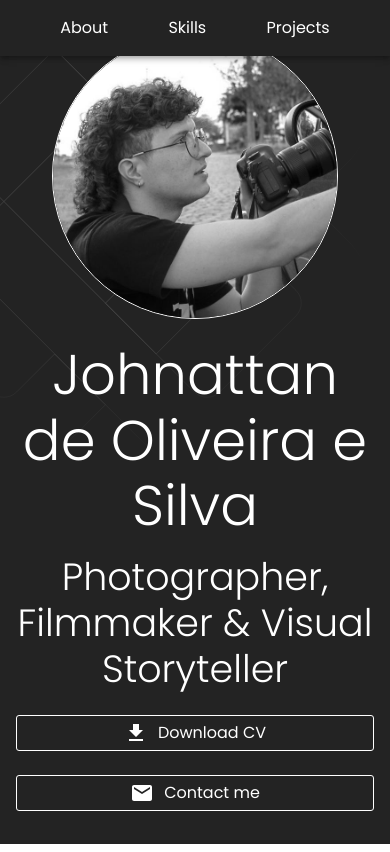
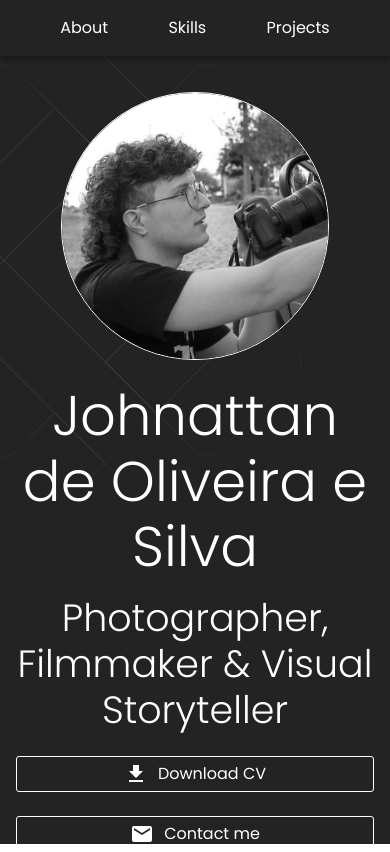
Before and after one commit to Masthw/PortfolioJohnix, a React (Vite) app: page / in a window 390 px wide. Built offline with nearby package versions, Linux system fonts and the light colour scheme.

Commit message:
fix: Hero component UI

```diff
--- a/src/pages/Home/sections/Hero/Hero.tsx
+++ b/src/pages/Home/sections/Hero/Hero.tsx
@@ -11,10 +11,18 @@
     height: "100vh",
     display: "flex",
     alignItems: "center",
+    [theme.breakpoints.up("xs")]: {
+      // <=mobile
+      paddingTop: "100px",
+    },
+    [theme.breakpoints.up("md")]: {
+      // >mobile
+      paddingTop: 0,
+    },
   }));
 
   const StyledImg = styled("img")(({ theme }) => ({
-    width: "80%",
+    width: "75%",
     borderRadius: "50%",
     border: `1px solid ${theme.palette.primary.contrastText}`,
   }));
@@ -26,11 +34,12 @@
           <Grid container spacing={2}>
             <Grid item xs={12} md={5}>
               <Box position="relative">
-                <Box position="absolute" width={"150%"} top={-100} right={0} >
+                <Box position="absolute" width={"150%"} top={-100} right={0}>
                   <AnimatedBackground />
                 </Box>
-                <Box position="relative" textAlign="center"><StyledImg src={Avatar} /></Box>
-
+                <Box position="relative" textAlign="center">
+                  <StyledImg src={Avatar} />
+                </Box>
               </Box>
             </Grid>
             <Grid item xs={12} md={7}>
```
